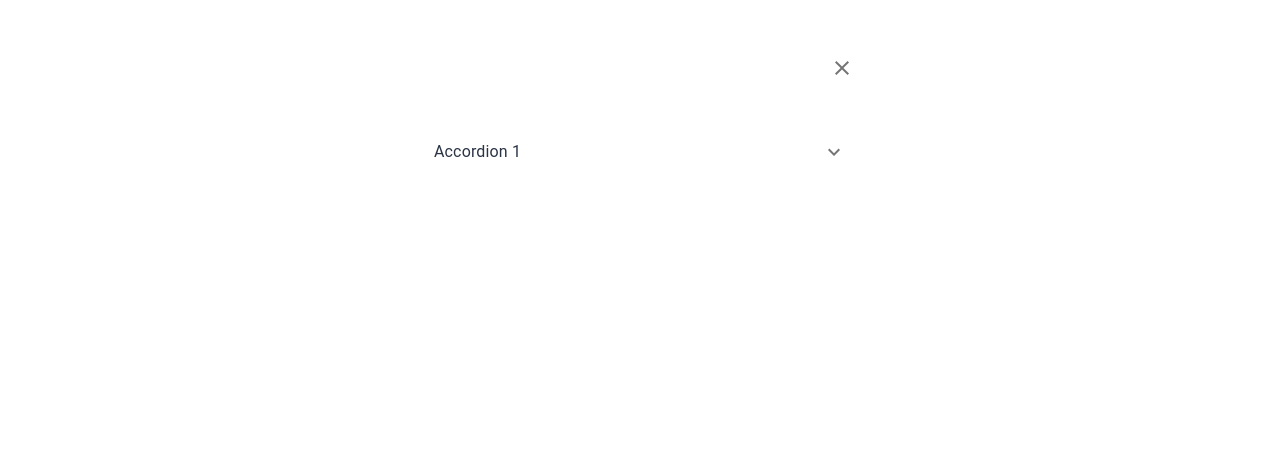
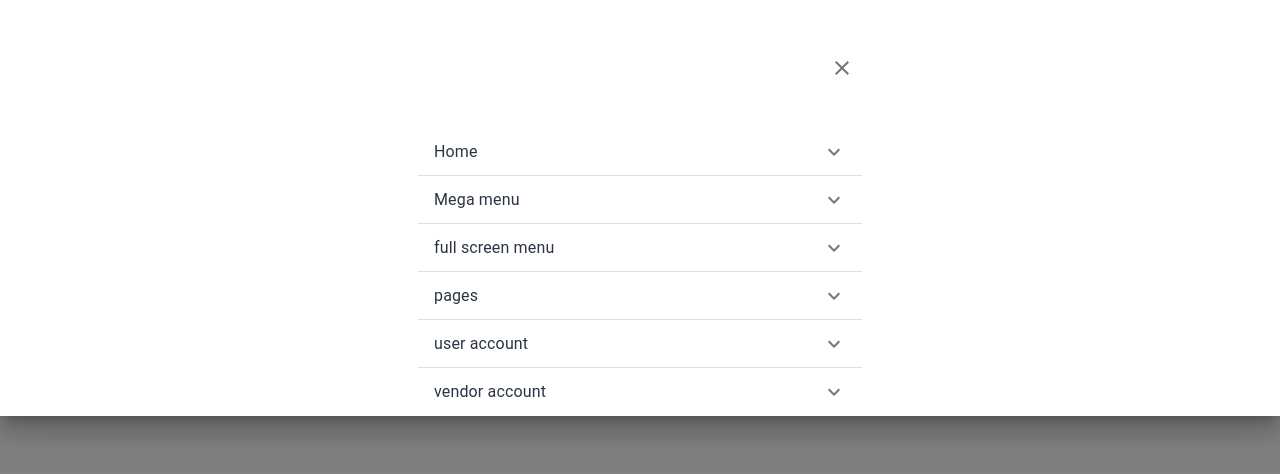
Before and after one commit to mohammadjalizi/E-commerce-projec, a React (Vite) app: page / in a window 1280 px wide. Both pictures are taken after a click on the button 1196 px from the left and 180 px from the top of the page. Shown: the top 474 px of the page. Built offline with nearby package versions, Linux system fonts and the light colour scheme.

Commit message:
completed menu bar

```diff
--- a/src/components/header/Header3.jsx
+++ b/src/components/header/Header3.jsx
@@ -1,4 +1,4 @@
-import { Box, Container, Drawer, IconButton, ListItemIcon, ListItemText, Typography } from '@mui/material'
+import { Box, Container, Drawer, IconButton, List, ListItem, ListItemButton, ListItemIcon, ListItemText, Typography } from '@mui/material'
 import React, { useState } from 'react'
 import Button from '@mui/material/Button';
 import Menu from '@mui/material/Menu';
@@ -144,7 +144,11 @@ justifyContent:"space-between"
               anchor={"top"}
               open={state["top"]}
               onClose={toggleDrawer("top", false)}
-              sx={{".MuiPaper-root":{height:"100%"}}}
+              sx={{
+                ".MuiPaper-root.css-1sozasi-MuiPaper-root-MuiDrawer-paper": {
+                  height: "100%",
+                },
+              }}
             >
 
 <Box sx={{width:444,mx:"auto",mt:6, position:"relative",pt:10}}>
@@ -152,21 +156,52 @@ justifyContent:"space-between"
       <CloseIcon/>
 
     </IconButton>
-    <Accordion elevation={0} sx={{ bgcolor:"initial" }}>
+
+    {[
+            { mainLink: "Home", subLinks: ["Link 1", "Link 2", "Link 3"] },
+            { mainLink: "Mega menu", subLinks: ["Link 1", "Link 2", "Link 3"] },
+            {
+              mainLink: "full screen menu",
+              subLinks: ["Link 1", "Link 2", "Link 3"],
+            },
+            { mainLink: "pages", subLinks: ["Link 1", "Link 2", "Link 3"] },
+            {
+              mainLink: "user account",
+              subLinks: ["Link 1", "Link 2", "Link 3"],
+            },
+            {
+              mainLink: "vendor account",
+              subLinks: ["Link 1", "Link 2", "Link 3"],
+            },
+          ].map((item) => {
+            return (
+              <Accordion
+                key={item.mainLink}
+                elevation={0}
+                sx={{ bgcolor: "initial" }}
+              >
                 <AccordionSummary
                   expandIcon={<ExpandMoreIcon />}
                   aria-controls="panel1a-content"
                   id="panel1a-header"
                 >
-          <Typography>Accordion 1</Typography>
+                  <Typography>{item.mainLink}</Typography>
                 </AccordionSummary>
-        <AccordionDetails>
-          <Typography>
-            Lorem ipsum dolor sit amet, consectetur adipiscing elit. Suspendisse
-            malesuada lacus ex, sit amet blandit leo lobortis eget.
-          </Typography>
-        </AccordionDetails>
+
+                <List sx={{ py: 0, my: 0 }}>
+                  {item.subLinks.map((link) => {
+                    return (
+                      <ListItem key={link} sx={{ py: 0, my: 0 }}>
+                        <ListItemButton>
+                          <ListItemText primary={link} />
+                        </ListItemButton>
+                      </ListItem>
+                    );
+                  })}
+                </List>
               </Accordion>
+            );
+          })}
 </Box >
           </Drawer>
     </Container>
```
Lines whose indentation alone changed are shown as unchanged.
